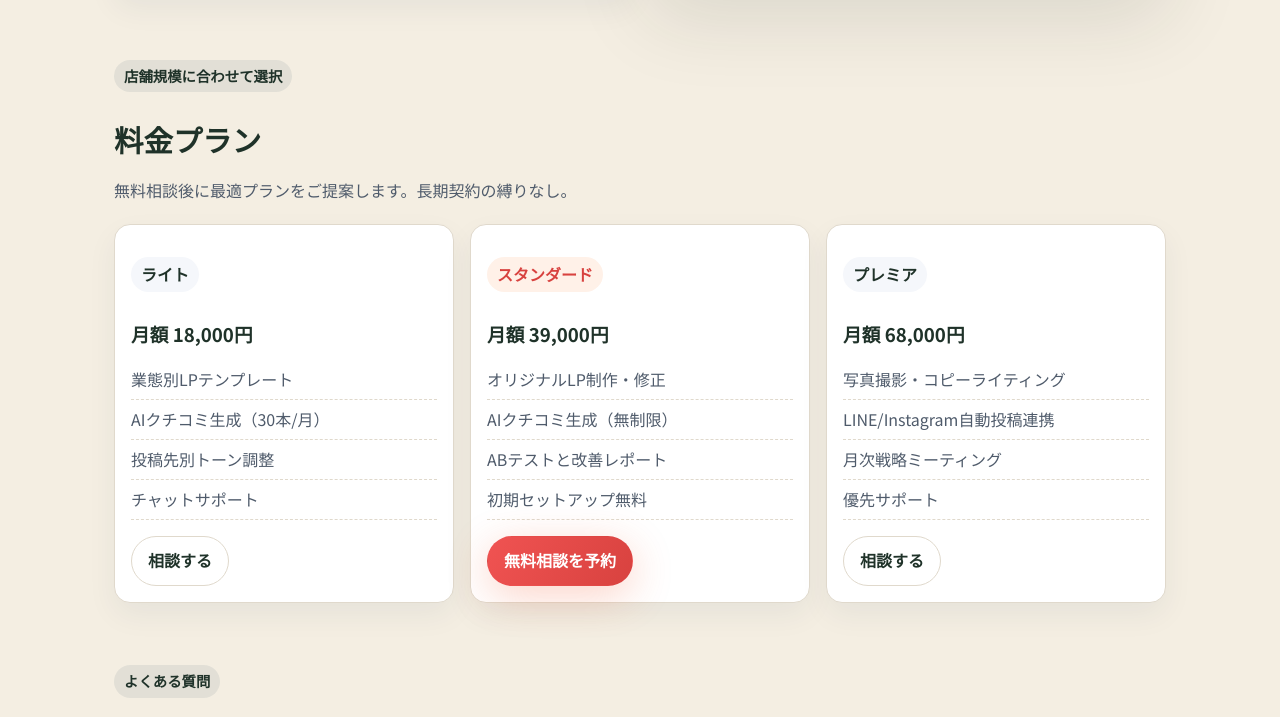
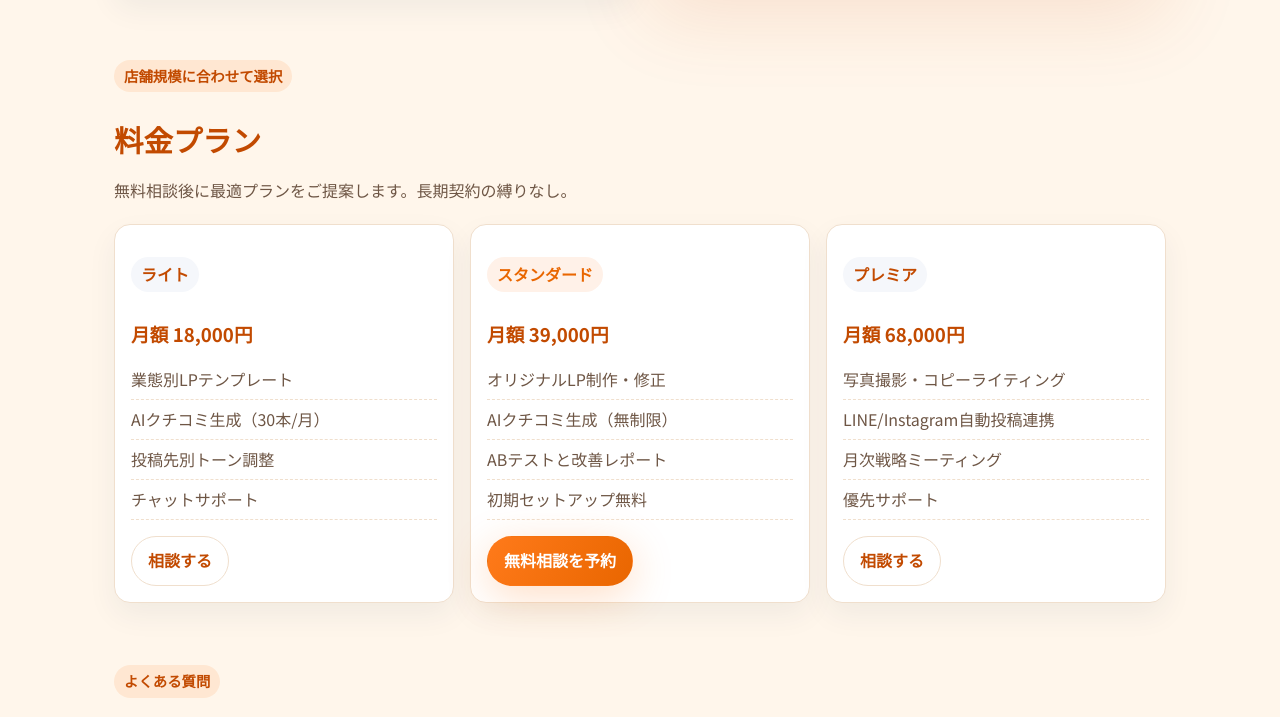
Before and after one commit to piste-boss/review-gpt-LP, a website built with Vite: page index.html in a window 1280 px wide. Shown: the part 3997-4714 px from the top of the page. Built offline with nearby package versions, Linux system fonts and the light colour scheme.

Commit message:
style: switch LP palette to orange

```diff
--- a/styles.css
+++ b/styles.css
@@ -1,16 +1,16 @@
 @import url("https://fonts.googleapis.com/css2?family=Space+Grotesk:wght@400;500;600;700&display=swap");
 
 :root {
-  --bg: #f4eee2;
-  --panel: rgba(255, 255, 255, 0.86);
-  --ink: #1e2b24;
-  --muted: #4f5b6b;
-  --primary: #f05352;
-  --primary-strong: #d8423f;
-  --accent: #1f3229;
-  --border: #e0d9cc;
-  --shadow: 0 20px 80px rgba(30, 43, 36, 0.12);
-  --pin-red: #f05352;
+  --bg: #fff6eb;
+  --panel: rgba(255, 255, 255, 0.9);
+  --ink: #2d1c12;
+  --muted: #6e5645;
+  --primary: #ff7a1a;
+  --primary-strong: #e96600;
+  --accent: #c24a00;
+  --border: #f0dfcd;
+  --shadow: 0 20px 80px rgba(194, 74, 0, 0.12);
+  --pin-red: #ff7a1a;
   --pin-green: #2f8f46;
   --pin-blue: #2f7dd9;
   --pin-yellow: #f2c12f;
@@ -105,7 +105,7 @@ a {
   background: linear-gradient(120deg, var(--primary), var(--primary-strong));
   color: #fff;
   border-color: transparent;
-  box-shadow: 0 10px 40px rgba(243, 82, 38, 0.25);
+  box-shadow: 0 10px 40px rgba(255, 122, 26, 0.25);
 }
 
 .link.secondary {
@@ -192,7 +192,7 @@ a {
   gap: 8px;
   padding: 4px 10px;
   border-radius: 999px;
-  background: rgba(22, 50, 79, 0.08);
+  background: rgba(255, 122, 26, 0.12);
   color: var(--accent);
   font-weight: 600;
   font-size: 0.9rem;
```
